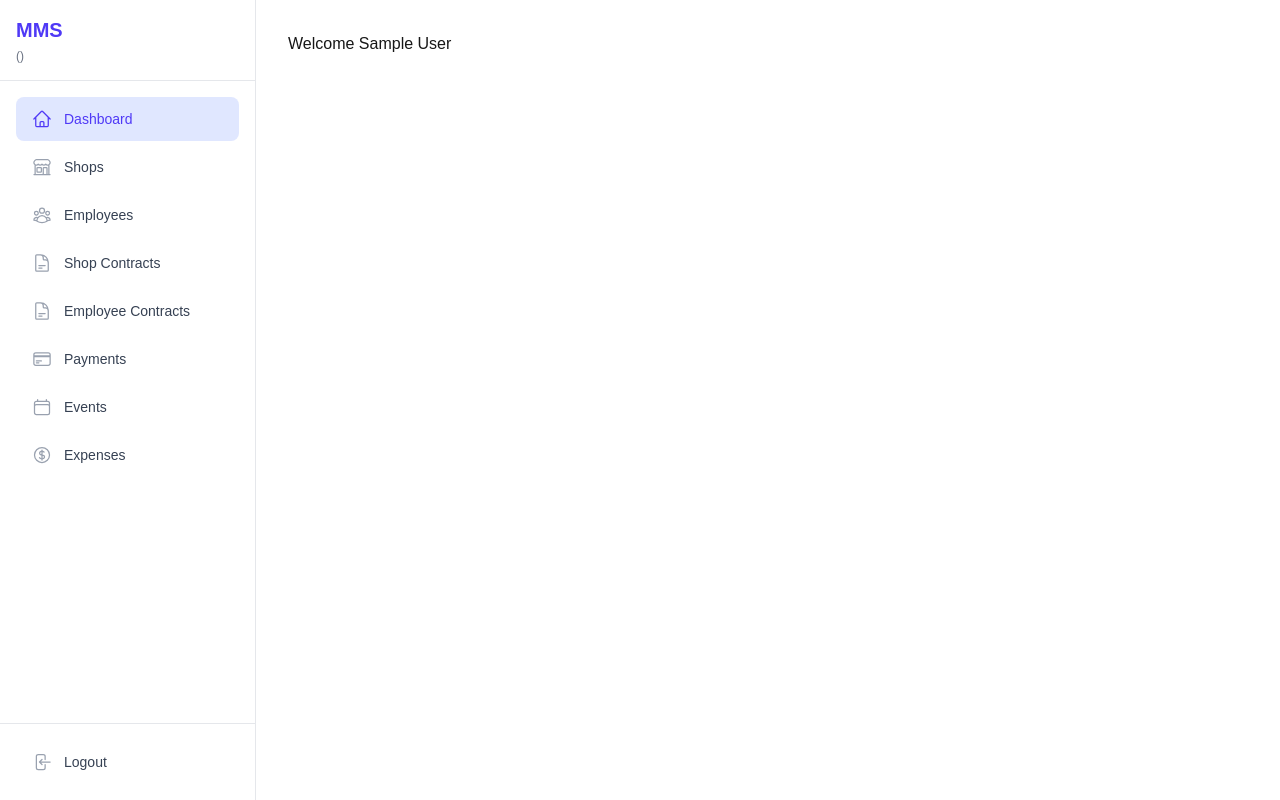
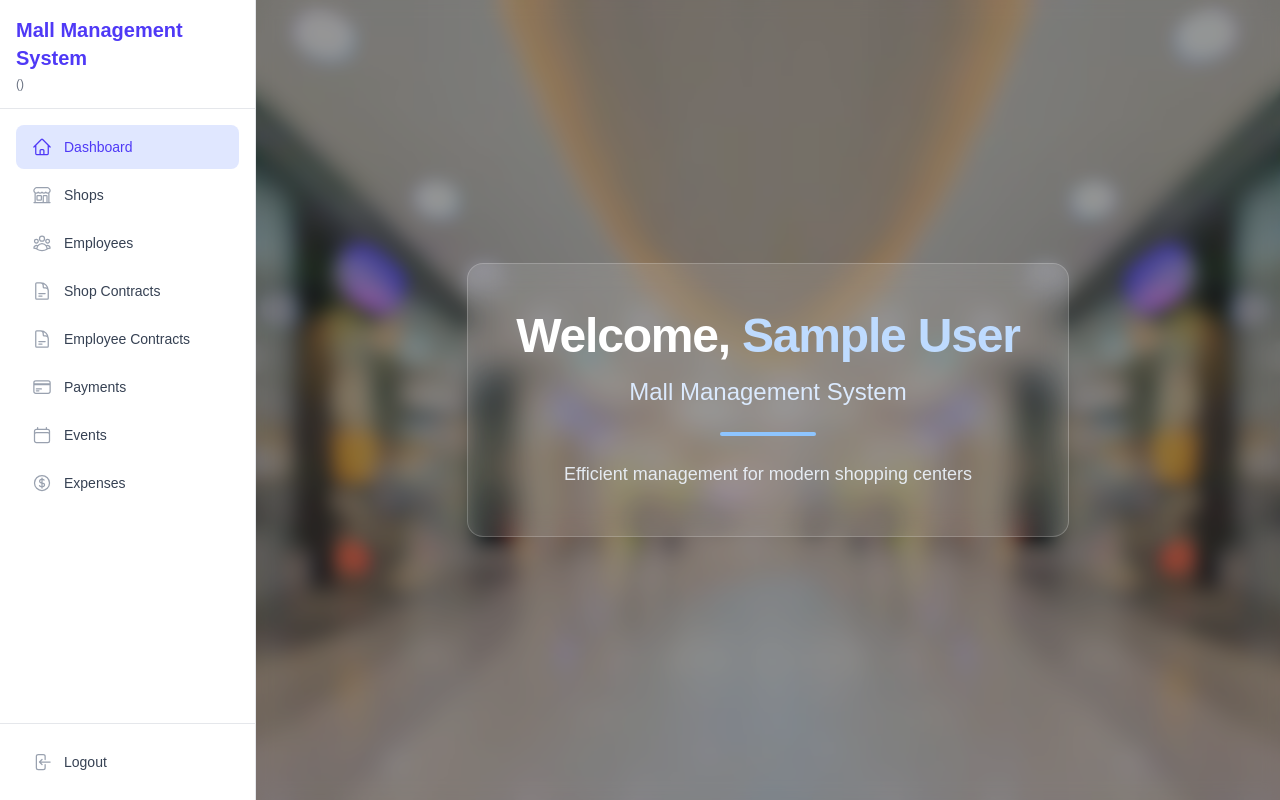
Before and after one commit to AnisaaE/Mall-Management-System, a Next.js app in the folder my-mall-app/: page / in a window 1280 px wide. Built offline with nearby package versions, Linux system fonts and the light colour scheme; no server answers; sample sign-in values are in the browser's storage.

Commit message:
home page done

```diff
--- a/my-mall-app/app/api/login/route.ts
+++ /dev/null
@@ -1,27 +0,0 @@
-// app/api/users/login/route.ts
-import { NextRequest, NextResponse } from 'next/server';
-
-export async function POST(request: NextRequest) {
-  const body = await request.json();
-  const { email, password } = body;
-
-  // Примерна "база данни"
-  const fakeDB = [
-    { id: "1", email: "admin@example.com", password: "1234", role: "admin" },
-    { id: "2", email: "manager@example.com", password: "5678", role: "manager" }
-  ];
-
-  const user = fakeDB.find(
-    u => u.email === email && u.password === password
-  );
-
-  if (!user) {
-    return NextResponse.json({ error: 'Invalid credentials' }, { status: 401 });
-  }
-
-  return NextResponse.json({
-    id: user.id,
-    email: user.email,
-    role: user.role
-  });
-}
--- a/my-mall-app/app/layout.tsx
+++ b/my-mall-app/app/layout.tsx
@@ -37,7 +37,7 @@
           {session ? (
             <div className="flex h-screen">
               <Sidebar />
-              <main className="flex-1 overflow-y-auto p-8">{children}</main>
+              <main className="flex-1 overflow-y-auto ">{children}</main>
             </div>
           ) : (
             children
--- a/my-mall-app/app/page.tsx
+++ b/my-mall-app/app/page.tsx
@@ -1,21 +1,45 @@
-// app/page.tsx
 import { getServerSession } from "next-auth";
 import { authOptions } from "@/lib/authOptions";
 import { redirect } from "next/navigation";
+import Image from "next/image";
 
 export default async function Home() {
   const session = await getServerSession(authOptions);
 
-  if (!session) {
+  if (!session?.user) {
     redirect('/login');
   }
+  const user = session.user as any;
+  return (
+    <main className="relative h-screen overflow-hidden">
+  {/* Снимка на фон с по-интензивен оверлей */}
+  <div className="absolute inset-0 z-0">
+    <Image
+      src="/images/image.png"
+      alt="Mall Management System Background"
+      fill
+      className="object-cover object-center"
+      priority
+      quality={100}
+    />
+    <div className="absolute inset-0 bg-black/40 backdrop-blur-sm"></div>
+  </div>
 
-  // Просто използвай 'as any', ако искаш да избегнеш TypeScript грешките
-  const user = session.user as any;
-
-  return (
-    <main>
-      <h1>Welcome {user?.name || user?.username || 'Guest'}</h1>
-    </main>
+  {/* Съдържание с по-изчистен стил */}
+  <div className="relative z-10 flex flex-col items-center justify-center h-full text-center px-4 text-white">
+    <div className="bg-white/10 backdrop-blur-md border border-white/20 rounded-2xl p-8 md:p-12 max-w-2xl mx-auto">
+      <h1 className="text-4xl md:text-5xl font-bold mb-4 tracking-tight">
+        Welcome, <span className="text-blue-200">{user?.name || user?.username || 'Guest'}</span>
+      </h1>
+      <p className="text-xl md:text-2xl text-blue-100 font-light mb-6">
+        Mall Management System
+      </p>
+      <div className="w-24 h-1 bg-blue-300 mx-auto my-6 rounded-full"></div>
+      <p className="text-lg text-blue-50 opacity-90">
+        Efficient management for modern shopping centers
+      </p>
+    </div>
+  </div>
+</main>
   );
 }
--- a/my-mall-app/components/SideBar.tsx
+++ b/my-mall-app/components/SideBar.tsx
@@ -50,7 +50,7 @@
   return (
     <div className="w-64 bg-white border-r border-gray-200 flex flex-col h-full">
       <div className="p-4 border-b border-gray-200">
-        <h1 className="text-xl font-bold text-indigo-600">MMS</h1>
+        <h1 className="text-xl font-bold text-indigo-600">Mall Management System</h1>
         <p className="text-xs text-gray-500 mt-1">
            ({session?.user?.role})
         </p>
```
Also changed, not shown: my-mall-app/public/images/image.png (added).
